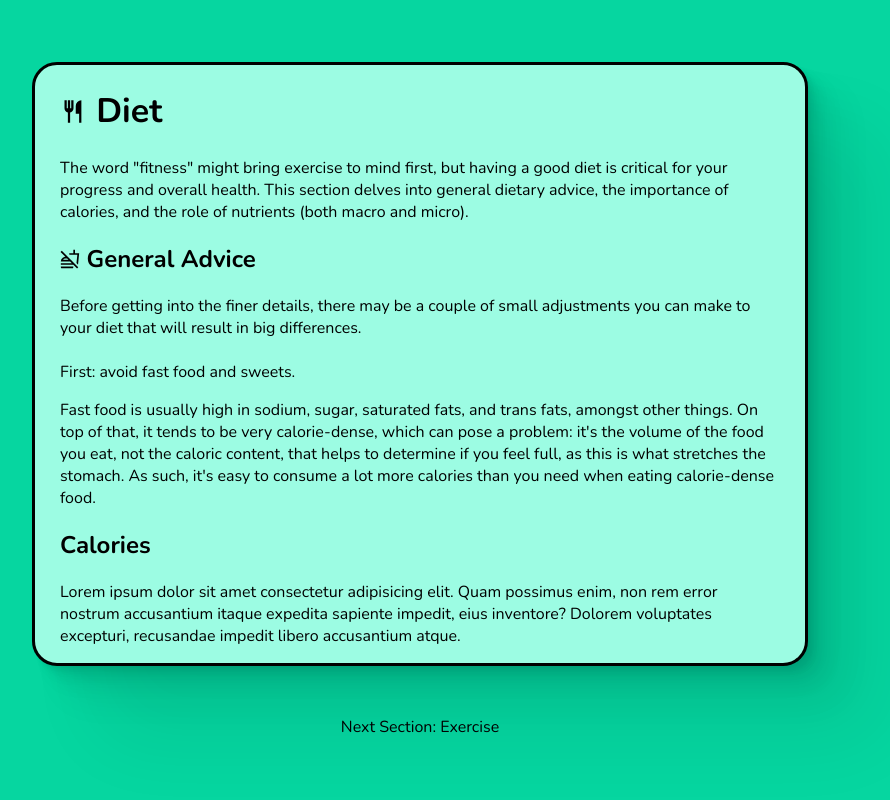
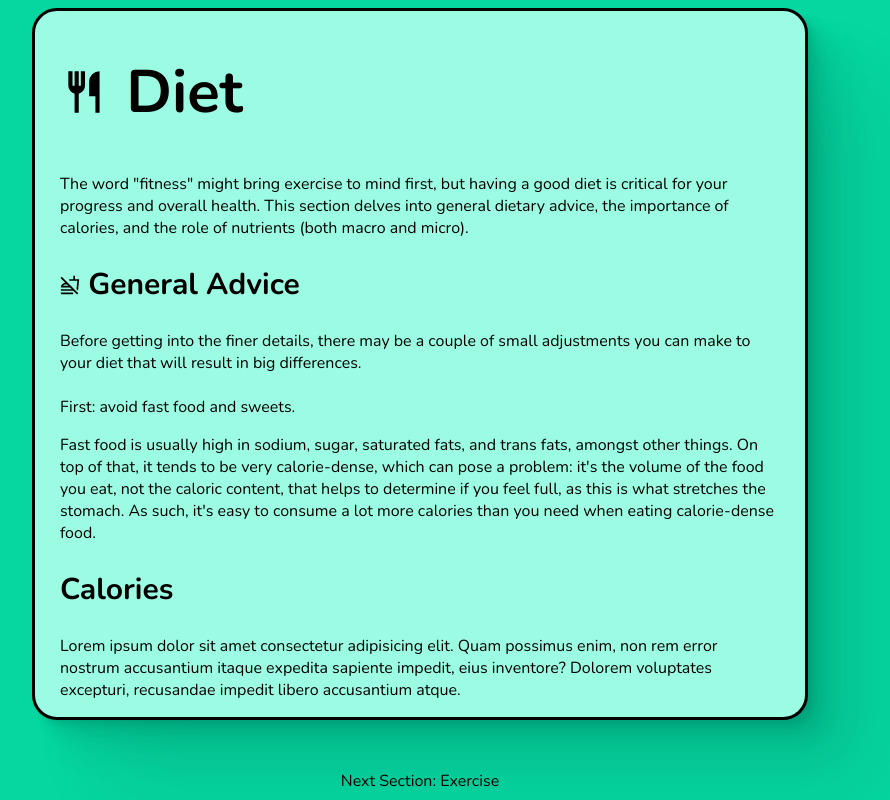
Before and after one commit to law973/pneumatic-v2, a React (Vite) app: page /diet in a window 1280 px wide. Shown: the whole page, without its empty margins (220-1110 px from the left). Built offline with nearby package versions, Linux system fonts and the light colour scheme.

Commit message:
finished font sizing for styled headings and display heading one

```diff
--- a/src/components/header/header.component.tsx
+++ /dev/null
@@ -1,35 +0,0 @@
-import React, { PropsWithChildren } from "react";
-
-import {
-    PrimaryHeader,
-    SecondaryHeader,
-    TertiaryHeader
-} from './header.styles';
-
-// Accepted values for the headerType prop are specified here
-export enum HEADER_TYPE_CLASSES {
-    primary = 'primary',
-    secondary = 'secondary',
-    tertiary = 'tertiary'
-};
-
-// Header styling changes depending on the value of the headerType prop
-const getHeader = (headerType: HEADER_TYPE_CLASSES):
-    typeof PrimaryHeader | typeof SecondaryHeader | typeof TertiaryHeader =>
-({
-    [HEADER_TYPE_CLASSES.primary]: PrimaryHeader,
-    [HEADER_TYPE_CLASSES.secondary]: SecondaryHeader,
-    [HEADER_TYPE_CLASSES.tertiary]: TertiaryHeader
-}[headerType]);
-
-// Component prop is created here
-export type HeaderProps = {
-    headerType: HEADER_TYPE_CLASSES;
-};
-
-const Header: React.FC<PropsWithChildren<HeaderProps>> = ({ children, headerType }) => {
-    const CustomHeader = getHeader(headerType);
-    return <CustomHeader>{ children }</CustomHeader>;
-};
-
-export default Header;
--- a/src/components/header/header.styles.tsx
+++ /dev/null
@@ -1,73 +0,0 @@
-import styled from "styled-components";
-
-export const PrimaryHeader = styled.h1`
-    align-items: center;
-    display: flex;
-    font-size: 1.5rem;
-
-    svg {
-        height: 27px;
-        width: 27px;
-    }
-
-    /* Breakpoints -------------------- */
-
-    /* Breakpoint (Tablet Size) */
-    @media screen and (min-width: 768px) {
-        font-size: 2.125rem;
-    }
-`;
-
-export const SecondaryHeader = styled.h2`
-    align-items: center;
-    display: flex;
-
-    svg {
-        height: 20px;
-        width: 20px;
-    }
-
-    /* Breakpoints -------------------- */
-
-    /* Breakpoint (Large) */
-    @media screen and (min-width: 992px) {
-        /* font-size: 1.27rem; */
-    }
-
-    /* Breakpoint (Extra Large) */
-    @media screen and (min-width: 1200px) {
-
-    }
-
-    /* Breakpoint (Extra Extra Large) */
-    @media screen and (min-width: 1400px) {
-
-    }
-`;
-
-export const TertiaryHeader = styled.h3`
-    align-items: center;
-    display: flex;
-
-    svg {
-        height: 18px;
-        width: 18px;
-    }
-
-    /* Breakpoints -------------------- */
-
-    /* Breakpoint (Large) */
-    @media screen and (min-width: 992px) {
-
-    }
-
-    /* Breakpoint (Extra Large) */
-    @media screen and (min-width: 1200px) {
-
-    }
-
-    /* Breakpoint (Extra Extra Large) */
-    @media screen and (min-width: 1400px) {
-
-    }
-`;
--- /dev/null
+++ b/src/components/heading/heading.component.tsx
@@ -0,0 +1,38 @@
+import React, { PropsWithChildren } from "react";
+
+import {
+    HeadingOne,
+    HeadingTwo,
+    HeadingThree,
+    DisplayHeadingOne
+} from './heading.styles';
+
+// Accepted values for the headerType prop are specified here
+export enum HEADING_TYPE_CLASSES {
+    headingOne = 'headingOne',
+    headingTwo = 'headingTwo',
+    headingThree = 'headingThree',
+    displayHeadingOne = 'displayHeadingOne'
+};
+
+// Header styling changes depending on the value of the headerType prop
+const getHeading = (headingType: HEADING_TYPE_CLASSES):
+    typeof HeadingOne | typeof HeadingTwo | typeof HeadingThree =>
+({
+    [HEADING_TYPE_CLASSES.headingOne]: HeadingOne,
+    [HEADING_TYPE_CLASSES.headingTwo]: HeadingTwo,
+    [HEADING_TYPE_CLASSES.headingThree]: HeadingThree,
+    [HEADING_TYPE_CLASSES.displayHeadingOne]: DisplayHeadingOne
+}[headingType]);
+
+// Component prop is created here
+export type HeadingProps = {
+    headingType: HEADING_TYPE_CLASSES;
+};
+
+const Heading: React.FC<PropsWithChildren<HeadingProps>> = ({ children, headingType }) => {
+    const CustomHeading = getHeading(headingType);
+    return <CustomHeading>{ children }</CustomHeading>;
+};
+
+export default Heading;
--- /dev/null
+++ b/src/components/heading/heading.styles.tsx
@@ -0,0 +1,114 @@
+import styled from "styled-components";
+
+export const HeadingOne = styled.h1`
+    align-items: center;
+    display: flex;
+    font-size: 1.5rem;
+
+    svg {
+        height: 27px;
+        width: 27px;
+    }
+
+    /* Breakpoints -------------------- */
+
+    /* Breakpoint (Tablet Size) */
+    @media screen and (min-width: 768px) {
+        font-size: 2.125rem;
+    }
+`;
+
+export const HeadingTwo = styled.h2`
+    align-items: center;
+    display: flex;
+    font-size: 1.125rem;
+
+    svg {
+        height: 20px;
+        width: 20px;
+    }
+
+    /* Breakpoints -------------------- */
+
+    /* Breakpoint (Tablet Size) */
+    @media screen and (min-width: 768px) {
+        font-size: 1.5rem;
+
+        svg {
+
+        }
+    }
+
+    /* Breakpoint (Desktop Size) */
+    @media screen and (min-width: 992px) {
+        font-size: 1.875rem;
+
+        svg {
+
+        }
+    }
+`;
+
+export const HeadingThree = styled.h3`
+    align-items: center;
+    display: flex;
+    font-size: 1.125rem;
+
+    svg {
+        height: 18px;
+        width: 18px;
+    }
+
+    /* Breakpoints -------------------- */
+
+    /* Breakpoint (Tablet Size) */
+    @media screen and (min-width: 768px) {
+        font-size: 1.25rem;
+
+        svg {
+
+        }
+    }
+
+    /* Breakpoint (Desktop Size) */
+    @media screen and (min-width: 992px) {
+        font-size: 1.5rem;
+
+        svg {
+
+        }
+    }
+`;
+
+export const DisplayHeadingOne = styled.h1`
+    align-items: center;
+    display: flex;
+    font-size: 1.875rem;
+
+    svg {
+        height: 25px;
+        width: 25px;
+    }
+
+    /* Breakpoints -------------------- */
+
+    /* Breakpoint (Tablet Size) */
+    @media screen and (min-width: 768px) {
+        font-size: 3.125rem;
+
+        svg {
+            height: 40px;
+            width: 40px;
+        }
+    }
+
+    /* Breakpoint (Desktop Size) */
+    @media screen and (min-width: 992px) {
+        font-size: 3.75rem;
+
+        svg {
+            height: 50px;
+            width: 50px;
+        }
+    }
+`;
--- a/src/routes/diet/diet.component.tsx
+++ b/src/routes/diet/diet.component.tsx
@@ -1,7 +1,7 @@
 import { DietContainer, NextSectionExercise } from "./diet.styles";
 
 import Card, { CARD_TYPE_CLASSES } from "../../components/card/card.component";
-import Header, { HEADER_TYPE_CLASSES } from "../../components/header/header.component";
+import Heading, { HEADING_TYPE_CLASSES } from "../../components/heading/heading.component";
 import Paragraph, { PARAGRAPH_TYPE_CLASSES } from "../../components/paragraph/paragraph.component";
 
 import Cutlery from "../../assets/cutlery.component";
@@ -11,17 +11,17 @@ const Diet = () => {
     return (
         <DietContainer>
             <Card cardType={CARD_TYPE_CLASSES.diet}>
-                <Header headerType={HEADER_TYPE_CLASSES.primary}><Cutlery/>&nbsp;Diet</Header>
+                <Heading headingType={HEADING_TYPE_CLASSES.displayHeadingOne}><Cutlery/>&nbsp;Diet</Heading>
                 <Paragraph paragraphType={PARAGRAPH_TYPE_CLASSES.regular}>The word "fitness" might bring exercise to mind first, but having a good diet is critical for your progress and overall health. This section delves into general dietary advice, the importance of calories, and the role of nutrients (both macro and micro).</Paragraph>
 
-                <Header headerType={HEADER_TYPE_CLASSES.secondary}><FastFood/>&nbsp;General Advice</Header>
+                <Heading headingType={HEADING_TYPE_CLASSES.headingTwo}><FastFood/>&nbsp;General Advice</Heading>
                 <Paragraph paragraphType={PARAGRAPH_TYPE_CLASSES.regular}>Before getting into the finer details, there may be a couple of small adjustments you can make to your diet that will result in big differences.<br/><br/>
 
                 First: avoid fast food and sweets.</Paragraph>
 
                 <Paragraph paragraphType={PARAGRAPH_TYPE_CLASSES.regular}>Fast food is usually high in sodium, sugar, saturated fats, and trans fats, amongst other things. On top of that, it tends to be very calorie-dense, which can pose a problem: it's the volume of the food you eat, not the caloric content, that helps to determine if you feel full, as this is what stretches the stomach. As such, it's easy to consume a lot more calories than you need when eating calorie-dense food.</Paragraph>
 
-                <Header headerType={HEADER_TYPE_CLASSES.secondary}>Calories</Header>
+                <Heading headingType={HEADING_TYPE_CLASSES.headingTwo}>Calories</Heading>
                 <Paragraph paragraphType={PARAGRAPH_TYPE_CLASSES.regular}>Lorem ipsum dolor sit amet consectetur adipisicing elit. Quam possimus enim, non rem error nostrum accusantium itaque expedita sapiente impedit, eius inventore? Dolorem voluptates excepturi, recusandae impedit libero accusantium atque.</Paragraph>
 
                 {/* <Header headerType={HEADER_TYPE_CLASSES.tertiary}><Cutlery />&nbsp;Test</Header> */}
--- a/src/routes/home/home.component.tsx
+++ b/src/routes/home/home.component.tsx
@@ -8,7 +8,7 @@ import {
 } from "./home.styles";
 
 import Card, { CARD_TYPE_CLASSES } from "../../components/card/card.component";
-import Header, { HEADER_TYPE_CLASSES } from "../../components/header/header.component";
+import Heading, { HEADING_TYPE_CLASSES } from "../../components/heading/heading.component";
 import Paragraph, { PARAGRAPH_TYPE_CLASSES } from "../../components/paragraph/paragraph.component";
 import Footer from "../../components/footer/footer.component";
 
@@ -38,7 +38,7 @@ const Home = () => {
             {/* This section has a description of what the website provides */}
             <IntroductionContainer id="introduction">
                 <Card cardType={CARD_TYPE_CLASSES.introduction} >
-                    <Header headerType={HEADER_TYPE_CLASSES.primary}>Introduction</Header>
+                    <Heading headingType={HEADING_TYPE_CLASSES.headingOne}>Introduction</Heading>
                     <Paragraph paragraphType={PARAGRAPH_TYPE_CLASSES.lead}>
                         This website is designed to help you reach your fitness goals and tap into your true potential.
                     </Paragraph>
--- a/src/routes/recovery/recovery.component.tsx
+++ b/src/routes/recovery/recovery.component.tsx
@@ -1,7 +1,7 @@
 import { RecoveryContainer, NextSectionTools } from "./recovery.styles";
 
 import Card, { CARD_TYPE_CLASSES } from "../../components/card/card.component";
-import Header, { HEADER_TYPE_CLASSES } from "../../components/header/header.component";
+import Heading, { HEADING_TYPE_CLASSES } from "../../components/heading/heading.component";
 import Paragraph, { PARAGRAPH_TYPE_CLASSES } from "../../components/paragraph/paragraph.component";
 
 import Bed from "../../assets/bed.component";
@@ -10,7 +10,7 @@ const Recovery = () => {
     return (
         <RecoveryContainer>
             <Card cardType={CARD_TYPE_CLASSES.recovery}>
-                <Header headerType={HEADER_TYPE_CLASSES.primary}><Bed/>&nbsp;Recovery</Header>
+                <Heading headingType={HEADING_TYPE_CLASSES.displayHeadingOne}><Bed/>&nbsp;Recovery</Heading>
                 <Paragraph paragraphType={PARAGRAPH_TYPE_CLASSES.regular}>Even with your diet and exercise in order, there's another crucial aspect to your fitness journey: recovery. What you do (or what you don't do) between workouts is just as important as the intensity of your training.</Paragraph>
             </Card>
             <NextSectionTools to='/tools'>Next Section: Tools</NextSectionTools>
--- a/src/routes/shop/shop.component.tsx
+++ b/src/routes/shop/shop.component.tsx
@@ -1,7 +1,7 @@
 import { ShopContainer } from "./shop.styles";
 
 import Card, { CARD_TYPE_CLASSES } from "../../components/card/card.component";
-import Header, { HEADER_TYPE_CLASSES } from "../../components/header/header.component";
+import Heading, { HEADING_TYPE_CLASSES } from "../../components/heading/heading.component";
 import Paragraph, { PARAGRAPH_TYPE_CLASSES } from "../../components/paragraph/paragraph.component";
 
 import ShoppingBag from "../../assets/shopping-bag.component";
@@ -10,7 +10,7 @@ const Shop = () => {
     return (
         <ShopContainer>
             <Card cardType={CARD_TYPE_CLASSES.shop}>
-                <Header headerType={HEADER_TYPE_CLASSES.primary}><ShoppingBag/>&nbsp;Shop</Header>
+                <Heading headingType={HEADING_TYPE_CLASSES.displayHeadingOne}><ShoppingBag/>&nbsp;Shop</Heading>
                 <Paragraph paragraphType={PARAGRAPH_TYPE_CLASSES.regular}>Lorem ipsum dolor, sit amet consectetur adipisicing elit. Nam quibusdam non, error aliquid odio impedit eaque, eius dicta, exercitationem animi ex incidunt nisi temporibus. Aut cupiditate temporibus accusamus quibusdam ullam?</Paragraph>
             </Card>
         </ShopContainer>
```
Also changed, not shown: src/routes/exercise/exercise.component.tsx (+5 -5 lines), src/routes/tools/tools.component.tsx (+7 -7 lines).
